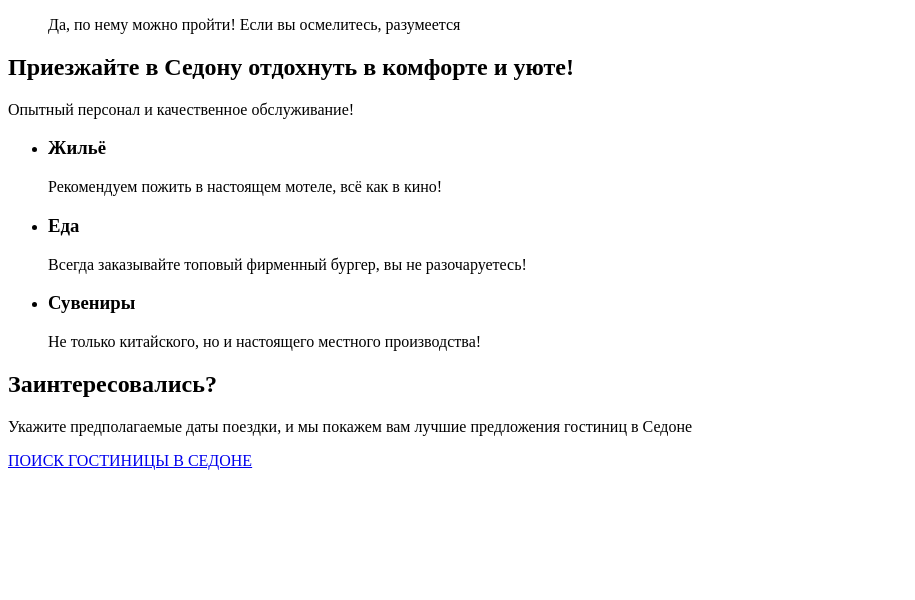
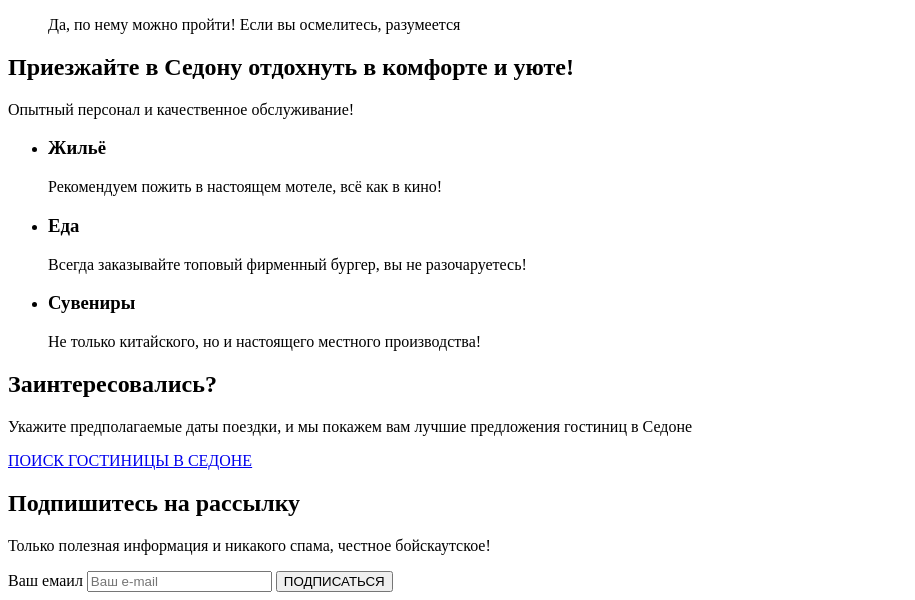
Before and after one commit to htmlacademy-htmlcss/1849265-sedona-37, a plain HTML site: page index.html in a window 1280 px wide. Shown: the part 757-1357 px from the top of the page, without its empty margins (0-915 px from the left). Before the commit the page ends 1235 px from the top, so only its background shows below. Drawn offline with Linux system fonts and the light colour scheme.

Commit message:
Добавляет в main секцию subscription

```diff
--- a/index.html
+++ b/index.html
@@ -97,6 +97,15 @@
         <p class="search-hotels-descr">Укажите предполагаемые даты поездки, и&nbsp;мы&nbsp;покажем вам лучшие предложения гостиниц в&nbsp;Седоне</p>
         <a class="button" href="#">ПОИСК ГОСТИНИЦЫ В&nbsp;СЕДОНЕ</a> <!-- <button class="button">ПОИСК ГОСТИНИЦЫ В&nbsp;СЕДОНЕ</button> -->
       </section>
+      <section class="subscription">
+        <h2 class="subscription-title">Подпишитесь на&nbsp;рассылку</h2>
+        <p class="subscription-descr">Только полезная информация и&nbsp;никакого спама, честное бойскаутское!</p>
+        <form class="subscription-form" action="https://echo.htmlacademy.ru/" method="post">
+          <label class="visually-hidden" for="subscription-email">Ваш емаил</label>
+          <input class="subscription-field" type="email" name="subscription-email" id="subscription-email" placeholder="Ваш e-mail">
+          <button class="subscription-button" type="submit">ПОДПИСАТЬСЯ</button>
+        </form>
+      </section>
     </main>
   </body>
 </html>
```
